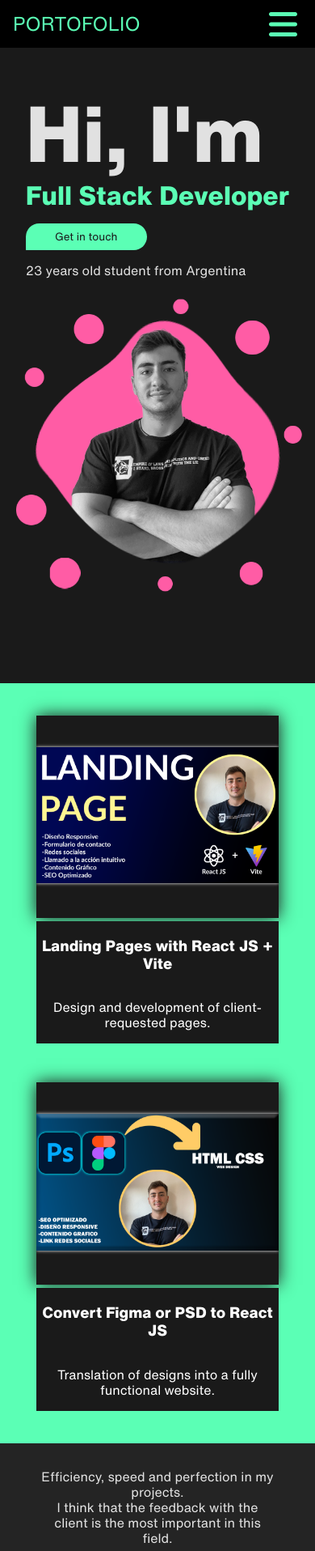
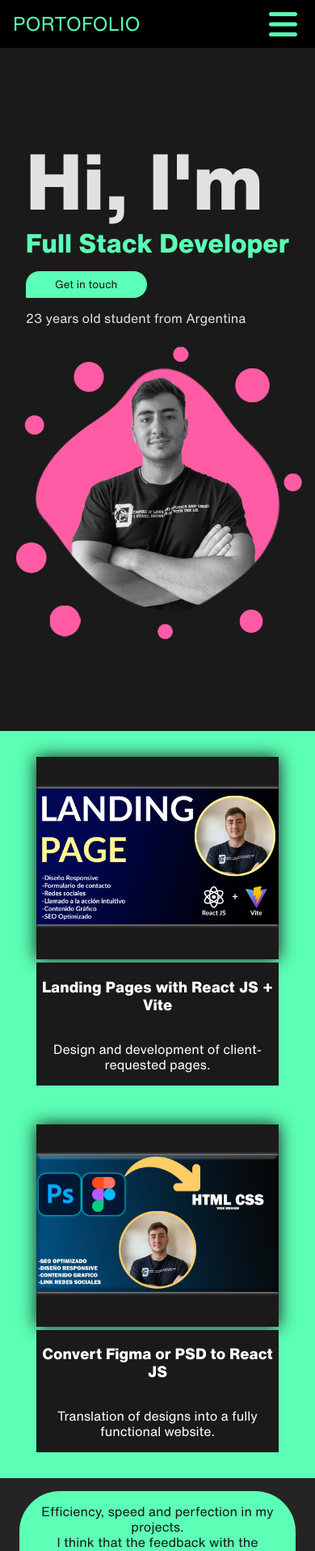
Before and after one commit to GabrielGiorgis/portofolio-client, a React (Vite) app: page / in a window 390 px wide. Shown: the top 1916 px of the page at 81% size. Built offline with nearby package versions, Linux system fonts and the light colour scheme.

Commit message:
Styles fixed and links repair

```diff
--- a/package.json
+++ b/package.json
@@ -4,7 +4,7 @@
   "version": "0.0.0",
   "type": "module",
   "scripts": {
-    "dev": "concurrently \"vite\" \"npm run run-server\"",
+    "dev": "\"vite\"",
     "run-server": "node BackEnd/server.js",
     "build": "vite build",
     "lint": "eslint . --ext js,jsx --report-unused-disable-directives --max-warnings 0",
--- a/src/components/landing.jsx
+++ b/src/components/landing.jsx
@@ -196,15 +196,15 @@ function Footer(){
 		<div className='footer'>
 			<div className='social'>
 				<ul>
-					<li><a href='https://www.linkedin.com/in/gabriel-giorgis/'><img src={'/assets/logos/linkedin.png'} alt='linkedin' /></a></li>
-					<li><a href='https://www.linkedin.com/in/ericklujanhttps://github.com/GabrielGiorgis?tab=repositories/'><img src={'/assets/logos/github.png'} alt='github' /></a></li>
+					<li><a target='_blank' href='https://www.linkedin.com/in/gabriel-giorgis/'><img src={'/assets/logos/linkedin.png'} alt='linkedin' /></a></li>
+					<li><a target='_blank' href='https://github.com/GabrielGiorgis'><img src={'/assets/logos/github.png'} alt='github' /></a></li>
 				</ul>
 			</div>
 			<p>© 2024 Gabriel Giorgis</p>
 			<div className='contact'>
 				<ul>
-					<li><a href=''><img src={'/assets/logos/gmail.png'} alt='gmail' /></a></li>
-					<li><a href=''><img src={'/assets/logos/whatsapp.png'} alt='wsp' /></a></li>
+					<li><a target='_blank' href='mailto:gabrielgiorgis.dev@gmail.com'><img src={'/assets/logos/gmail.png'} alt='gmail' /></a></li>
+					<li><a target='_blank' href='https://wa.me/5492615617614?text=Hola,%20quisiera%20consultar%20sobre%20sus%20servicios%20y%20presupuestos.%20¡Gracias%20y%20espero%20tu%20respuesta!'><img src={'/assets/logos/whatsapp.png'} alt='wsp' /></a></li>
 				</ul>
 			</div>
 		</div>
--- a/src/style-sheets/style-landing.css
+++ b/src/style-sheets/style-landing.css
@@ -142,8 +142,10 @@ body {
     display: flex;
     justify-content: center;
     align-items: center;
-    height: 100vh;
+    min-height: 100vh;
     padding: 0 24px;
+    padding-top: 7vh;
+    background-color: #1A1A1A;
 }
 
 .text {
@@ -210,12 +212,12 @@ body {
     display: flex;
     justify-content: center;
     align-items: center;
-    padding: 16px;
+    padding: 8px;
     flex-wrap: wrap;
 }
 
 .work-item {
-    margin: 16px;
+    margin: 16px 32px;
     color: #1A1A1A;
     max-width: 40%;
     min-width: 300px;
@@ -271,7 +273,7 @@ body {
 /* About */
 .about {
     height: auto;
-    padding: 32px;
+    padding: 16px 8px;
     display: flex;
     justify-content: center;
     align-items: center;
@@ -292,6 +294,10 @@ body {
     font-family: 'Helvetica Now Text';
     max-width: 600px;
     margin: 0;
+    padding: 16px 24px;
+    background-color: #5BFFB5;
+    color: #1A1A1A;
+    border-radius: 50px 50px 50px 0;
 }
 
 .about .tecnologies-container {
@@ -493,6 +499,9 @@ body {
     margin: 0 8px;
 }
 
+.footer p {
+    text-align: center;
+}
 .footer img {
     width: 32px;
 }
--- a/src/style-sheets/style-responsive.css
+++ b/src/style-sheets/style-responsive.css
@@ -17,6 +17,7 @@
     /* IMG TITLE */
     .title-content{
         flex-direction: column;
-        padding: 0 8px;
+        padding: 0vh 8px;
+        padding-top: 7vh;
     }
 }
```
